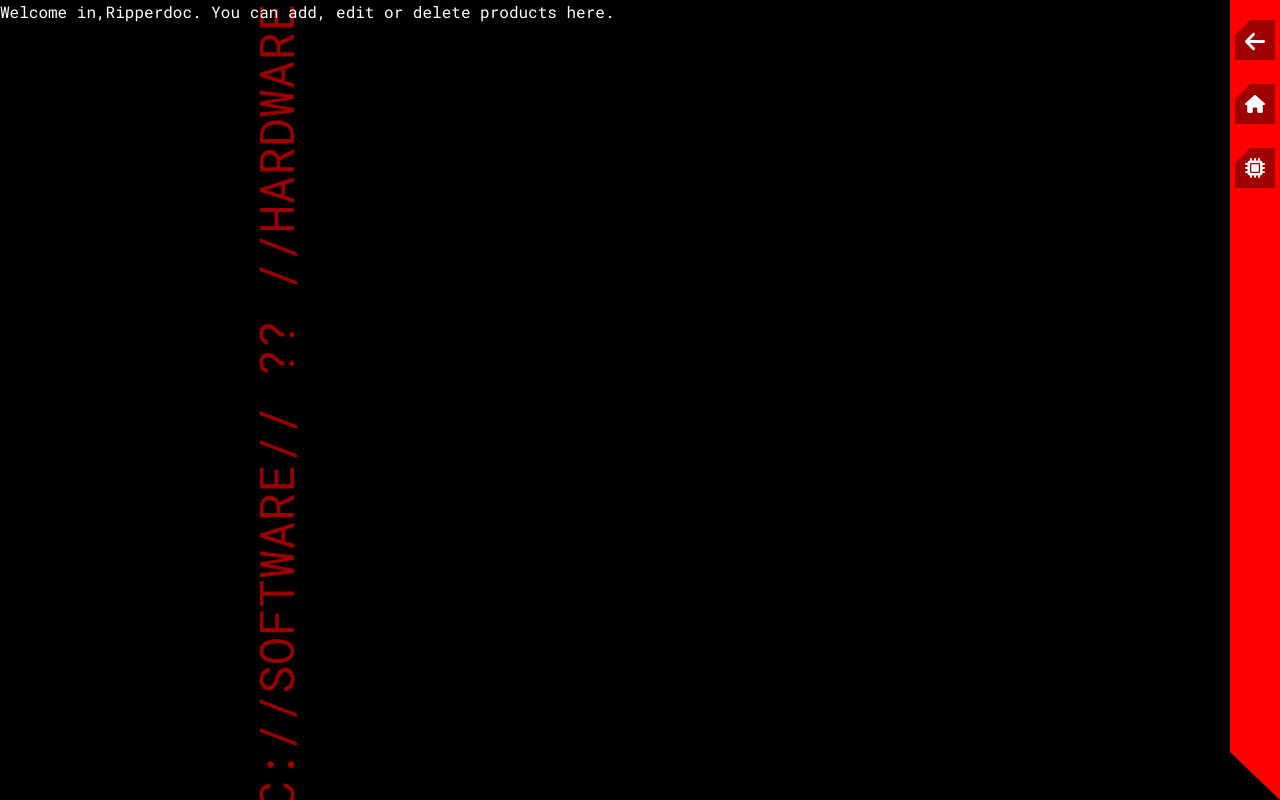
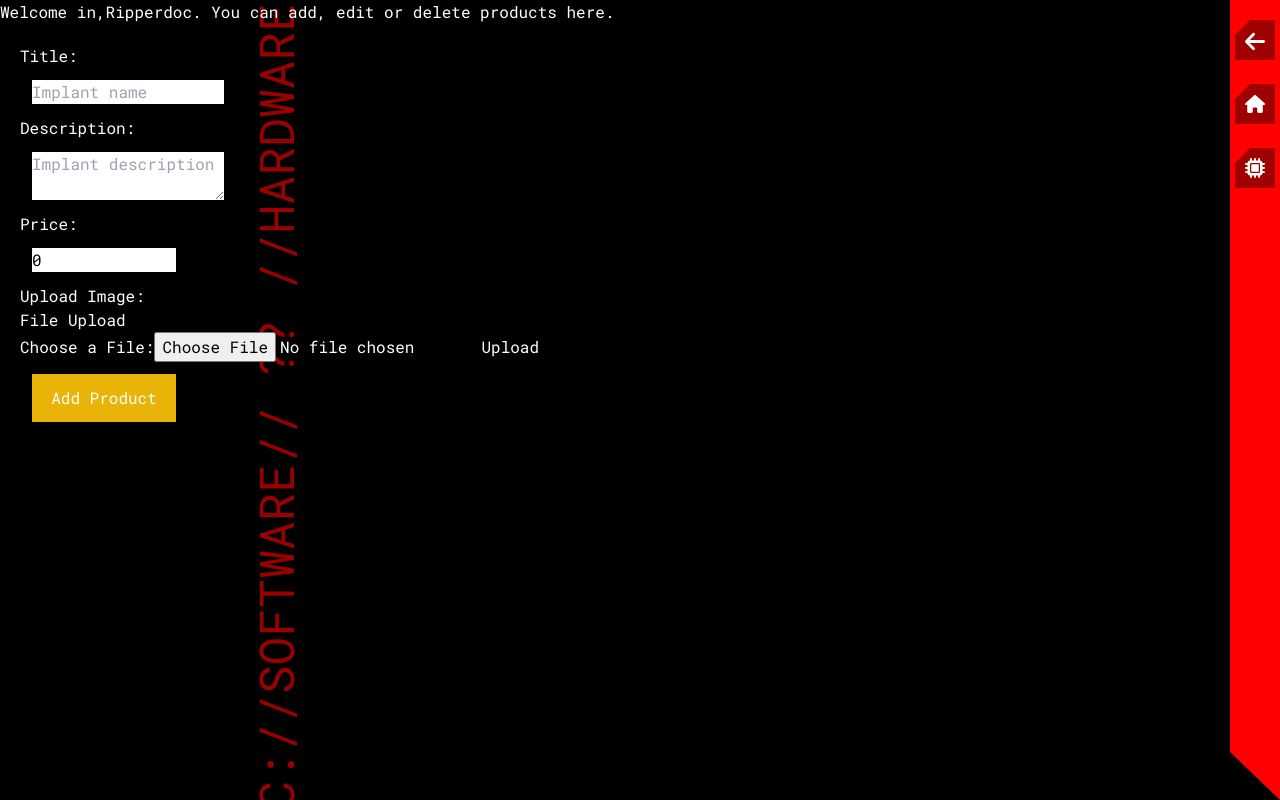
Before and after one commit to DUP3RELE/ripperdoc, a Next.js app: page /pages/dashboard/adminBoard in a window 1280 px wide. Built offline with nearby package versions, Linux system fonts and the light colour scheme; no server answers.

Commit message:
trying to add image

```diff
--- a/app/api/addProduct/route.js
+++ b/app/api/addProduct/route.js
@@ -1,6 +1,7 @@
 import { connectMongoDB } from "@/lib/mongodb";
 import Product from "@/models/product";
 import { NextResponse } from "next/server";
+import multer from "multer";
 
 export async function POST(req) {
 	try {
--- a/app/components/addproduct.tsx
+++ b/app/components/addproduct.tsx
@@ -1,13 +1,17 @@
 "use client";
 import React, { useState } from "react";
 import axios from "axios";
+import HandleImageUpload from "./handleimageupload";
 
 export default function AddProductForm() {
-
 	const [title, setTitle] = useState("");
 	const [description, setDescription] = useState("");
 	const [price, setPrice] = useState(0);
 	const [image, setImage] = useState("");
+
+	const handleImageUpload = (imageUrl: any) => {
+		setImage(imageUrl);
+	};
 
 	const handleSubmit = async (e: any) => {
 		e.preventDefault();
@@ -26,43 +30,54 @@ export default function AddProductForm() {
 	};
 
 	return (
-		<form onSubmit={handleSubmit}>
-			<label>
+		<form
+			onSubmit={handleSubmit}
+			className='flex flex-col m-5'
+		>
+			<label className='flex flex-col'>
 				Title:
 				<input
+					className='text-black m-3 w-48'
 					type='text'
 					value={title}
 					onChange={(e) => setTitle(e.target.value)}
 					required
+					placeholder='Implant name'
 				/>
 			</label>
-			<label>
+			<label className='flex flex-col'>
 				Description:
 				<textarea
+					className='text-black m-3 w-48 max-h-48'
 					value={description}
 					onChange={(e) => setDescription(e.target.value)}
 					required
+					placeholder='Implant description'
 				/>
 			</label>
-			<label>
+			<label className='flex flex-col'>
 				Price:
 				<input
+					className='text-black m-3 w-36'
 					type='number'
 					value={price}
 					onChange={(e) => setPrice(Number(e.target.value))}
 					required
 				/>
 			</label>
-			<label>
-				Image URL:
-				<input
-					type='text'
-					value={image}
-					onChange={(e) => setImage(e.target.value)}
-					required
+			<label className='flex flex-col'>
+				Upload Image:
+				<HandleImageUpload
+					// @ts-ignore
+					onImageUpload={handleImageUpload}
 				/>
 			</label>
-			<button type='submit'>Add Product</button>
+			<button
+				type='submit'
+				className='m-3 p-3 w-36 bg-yellow-500 hover:bg-yellow-600'
+			>
+				Add Product
+			</button>
 		</form>
 	);
 }
--- /dev/null
+++ b/app/components/handleimageupload.tsx
@@ -0,0 +1,53 @@
+"use client";
+import { useState } from "react";
+import axios from "axios";
+
+export default function HandleImageUpload() {
+	const [selectedFile, setSelectedFile] = useState(null);
+
+	const handleFileChange = (e: any) => {
+		setSelectedFile(e.target.files[0]);
+	};
+
+	const handleSubmit = async (e: any) => {
+		e.preventDefault();
+
+		if (!selectedFile) {
+			alert("Please select a file.");
+			return;
+		}
+
+		const formData = new FormData();
+		formData.append("file", selectedFile);
+
+		try {
+			const response = await axios.post("/api/upload", formData, {
+				headers: {
+					"Content-Type": "multipart/form-data",
+				},
+			});
+
+			alert("File uploaded successfully!");
+			console.log(response.data);
+		} catch (error) {
+			console.error("Error uploading file:", error);
+		}
+	};
+
+	return (
+		<div>
+			<h1>File Upload</h1>
+			<form onSubmit={handleSubmit}>
+				<label>
+					Choose a File:
+					<input
+						type='file'
+						accept='.jpg, .jpeg, .png'
+						onChange={handleFileChange}
+					/>
+				</label>
+				<button type='submit'>Upload</button>
+			</form>
+		</div>
+	);
+}
--- a/app/components/userInfo.tsx
+++ b/app/components/userInfo.tsx
@@ -2,7 +2,7 @@
 
 import { signOut } from "next-auth/react";
 import { useSession } from "next-auth/react";
-import AdminBoard from "../pages/dashboard/adminBoard/page";
+import AdminBoard from "../pages/dashboard/adminboard/page";
 
 export default function UserInfo() {
 	const { data: session } = useSession();
@@ -24,7 +24,7 @@ export default function UserInfo() {
 				</button>
 
 				<a
-					href='../pages/dashboard/adminBoard/page'
+					href='dashboard/adminboard'
 					className='bg-yellow-500 text-white font-bold px-6 py-2 mt-3'
 				>
 					Add Chrome
--- a/app/pages/dashboard/adminBoard/page.tsx
+++ b/app/pages/dashboard/adminBoard/page.tsx
@@ -1,9 +1,10 @@
-import AddProductForm from "@/app/components/addproduct"
+import AddProductForm from "@/app/components/addproduct";
 
 export default function AdminBoard() {
-    return (
-        <>
-        <h1>Welcome in,Ripperdoc. You can add, edit or delete products here.</h1>
-        </>
-    )
+	return (
+		<>
+			<h1>Welcome in,Ripperdoc. You can add, edit or delete products here.</h1>
+			<AddProductForm />
+		</>
+	);
 }
--- a/models/product.js
+++ b/models/product.js
@@ -1,11 +1,10 @@
 import mongoose, { Schema, models } from "mongoose";
-const mongoose = require("mongoose");
 
 const ProductSchema = new Schema({
 	title: String,
 	description: String,
 	price: Number,
-	imageUrl: String,
+	image: String,
 });
 
 const Product = models.Product || mongoose.model("Product", ProductSchema);
--- a/package.json
+++ b/package.json
@@ -19,6 +19,7 @@
     "eslint": "8.50.0",
     "eslint-config-next": "13.5.2",
     "mongoose": "^7.5.2",
+    "multer": "^1.4.5-lts.1",
     "next": "13.5.2",
     "next-auth": "^4.23.1",
     "postcss": "8.4.30",
```
Also changed, not shown: 1 other file (tests, documents, lock files or other folders).
